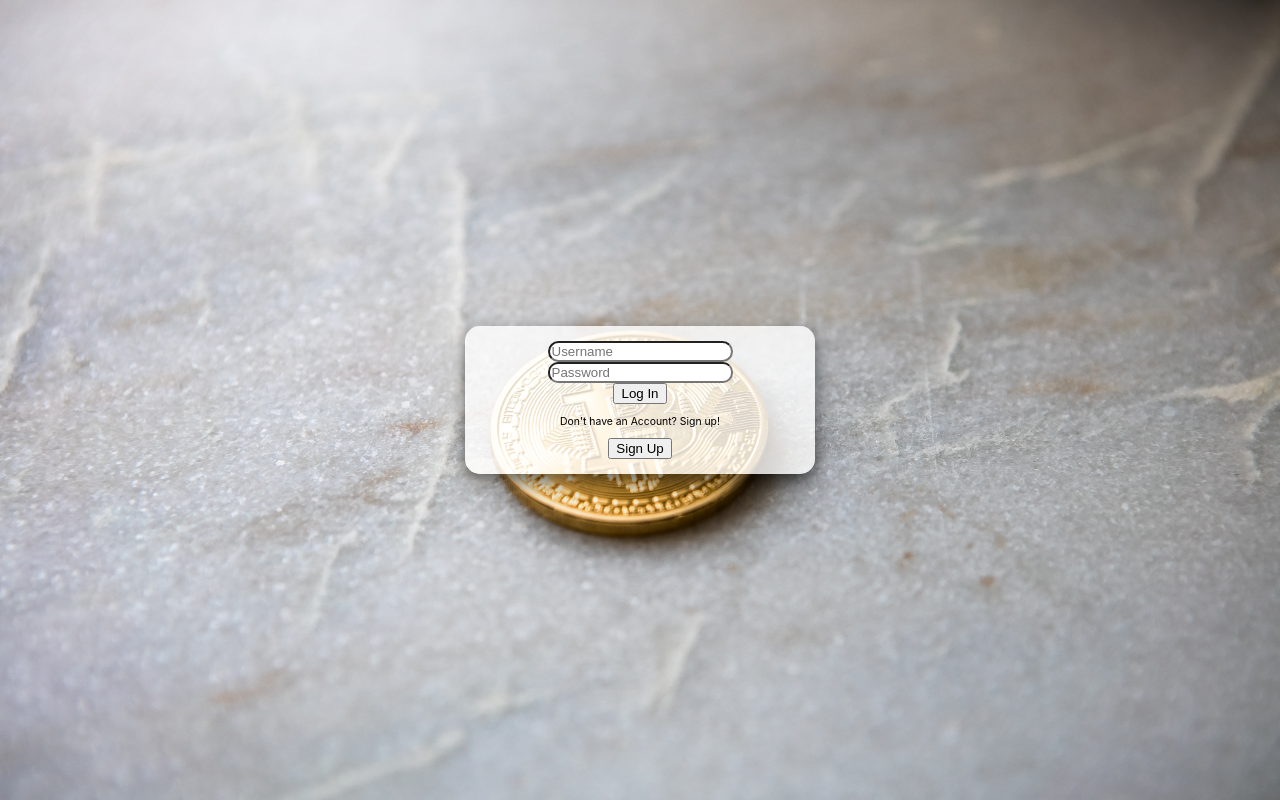
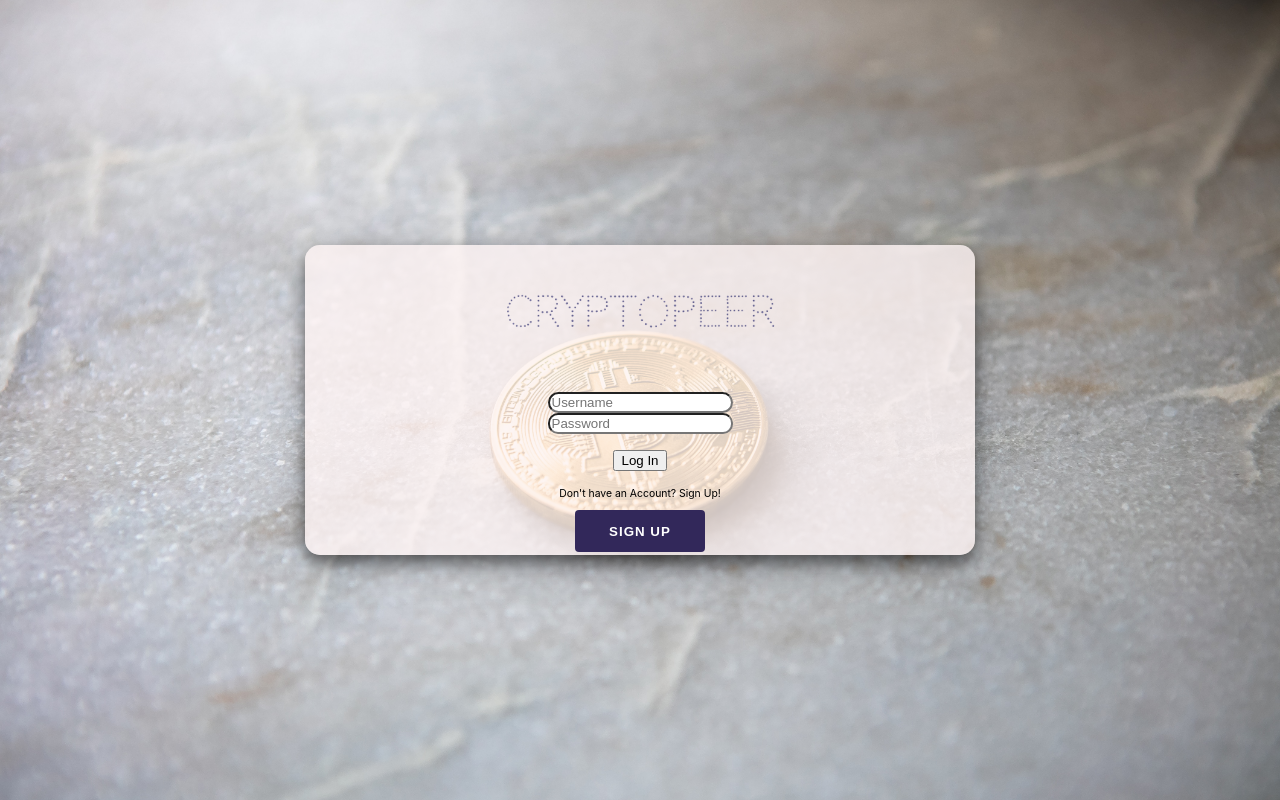
Before and after one commit to jackling-yx/Cryptopeer-frontend, a React (Create React App) app: page / in a window 1280 px wide. Built offline with nearby package versions, Linux system fonts and the light colour scheme; no server answers.

Commit message:
Login and Signup form styling

```diff
--- a/src/components/Login.js
+++ b/src/components/Login.js
@@ -1,8 +1,13 @@
 import React from 'react'
+import Logo from './Logo'
 
 const Login = (props) => {
     return (
         <div className="login-container">
+          <div className="login-logo-container">
+              <img className="login-logo" src="./images/cryptopeer.png"></img>
+          </div>
+          <p></p>
           <form onSubmit={props.login}>
               <div className="username-container">
                   <input type="text" className="username-input" placeholder="Username" name="username" value={props.logininfo.username} onChange={props.handleChange} />
@@ -11,11 +16,13 @@ const Login = (props) => {
                   <input type="password" className="password-input" placeholder="Password" name="password"value={props.logininfo.password} onChange={props.handleChange} />
               </div>
               <div>
+                <p></p>
                 <input type="submit" value="Log In"/>
               </div>
               <div>
-                    <p className="prompt-text">Don't have an Account? Sign up!</p>
-                    <input type="button" value="Sign Up" onClick={props.toggleLogin}/>
+                <p></p>
+                <p className="prompt-text">Don't have an Account? Sign Up!</p>
+                <input type="button" value="Sign Up" className="login-button" onClick={props.toggleLogin}/>
               </div>
           </form>
         </div>
--- a/src/components/Signup.js
+++ b/src/components/Signup.js
@@ -3,7 +3,10 @@ import React from 'react'
 const Signup = (props) => {
     return (
         <div className="signup-container">
-
+          <div className="login-logo-container">
+              <img className="login-logo" src="./images/cryptopeer.png"></img>
+          </div>
+          <p></p>
             <form>
                 <div className="username-container">
                     <input type="text" className="username-input" placeholder="Username" name="username" value={props.signupinfo.username} onChange={props.handleChange} />
@@ -23,9 +26,9 @@ const Signup = (props) => {
                 <div className="imageUrl-container">
                     <input type="text" className="imageurl-input" placeholder="Image Link" name="imgUrl" value={props.signupinfo.imageUrl} onChange={props.handleChange} />
                 </div>
-                <div><input type="submit" value="Sign Up" /></div>
+                <div><p></p><input type="submit" value="Sign Up" /></div>
                 <div>
-                    <p className="prompt-text" > Have an Account? Log in!</p>
+                    <p></p><p className="prompt-text" > Have an Account? Log In!</p>
                     <input type="submit" value="Log in" onClick={props.toggleLogin} />
                 </div>
             </form>
--- a/src/styling/App.css
+++ b/src/styling/App.css
@@ -134,14 +134,13 @@ ul.list-container {
 
 .login-container {
   display: flex;
-  height: auto;
-  width: 25%;
-  background-color: rgba(255, 255, 255, 0.8);
+  height: 35%;
+  width: 50%;
+  background-color: rgba(253, 243, 243, 0.8);
   border-radius: 15px;
   box-shadow: 0 8px 16px 0 rgba(0, 0, 0, 0.5), 0 12px 50px 0 rgba(0, 0, 0, 0.19);
   padding: 15px;
   position: absolute;
-  justify-content: center;
   align-items: center;
   flex-direction: column;
   overflow: hidden;
@@ -157,6 +156,35 @@ ul.list-container {
 .login-container div input {
   margin: 0 auto;
   display: flex;
+  flex-direction: column;
+  align-items: center;
+  justify-content: center;
+}
+
+.login-logo-container {
+  height: 100px;
+  width: 250px;
+  display: flex;
+  align-items: center;
+  justify-content: center;
+}
+
+.login-logo {
+  height: auto;
+  width: 150%;
+}
+
+.login-button {
+  padding: 1em 0;
+  width: 130px;
+  border-radius: 4px;
+  border: none;
+  color: #fff;
+  background-color: rgba(50, 40, 90, 1);
+  text-transform: uppercase;
+  letter-spacing: 1px;
+  font-weight: bold;
+  text-align: center;
 }
 
 .username-input {
@@ -169,14 +197,13 @@ ul.list-container {
 
 .signup-container {
   display: flex;
-  height: auto;
-  width: 25%;
-  background-color: rgba(255, 255, 255, 0.8);
+  height: 35%;
+  width: 50%;
+  background-color: rgba(253, 243, 243, 0.8);
   border-radius: 15px;
   box-shadow: 0 8px 16px 0 rgba(0, 0, 0, 0.5), 0 12px 50px 0 rgba(0, 0, 0, 0.19);
   padding: 15px;
   position: absolute;
-  justify-content: center;
   align-items: center;
   flex-direction: column;
   overflow: hidden;
```
Also changed, not shown: src/App.js (+0 -92 lines). Lines whose indentation alone changed are shown as unchanged.
